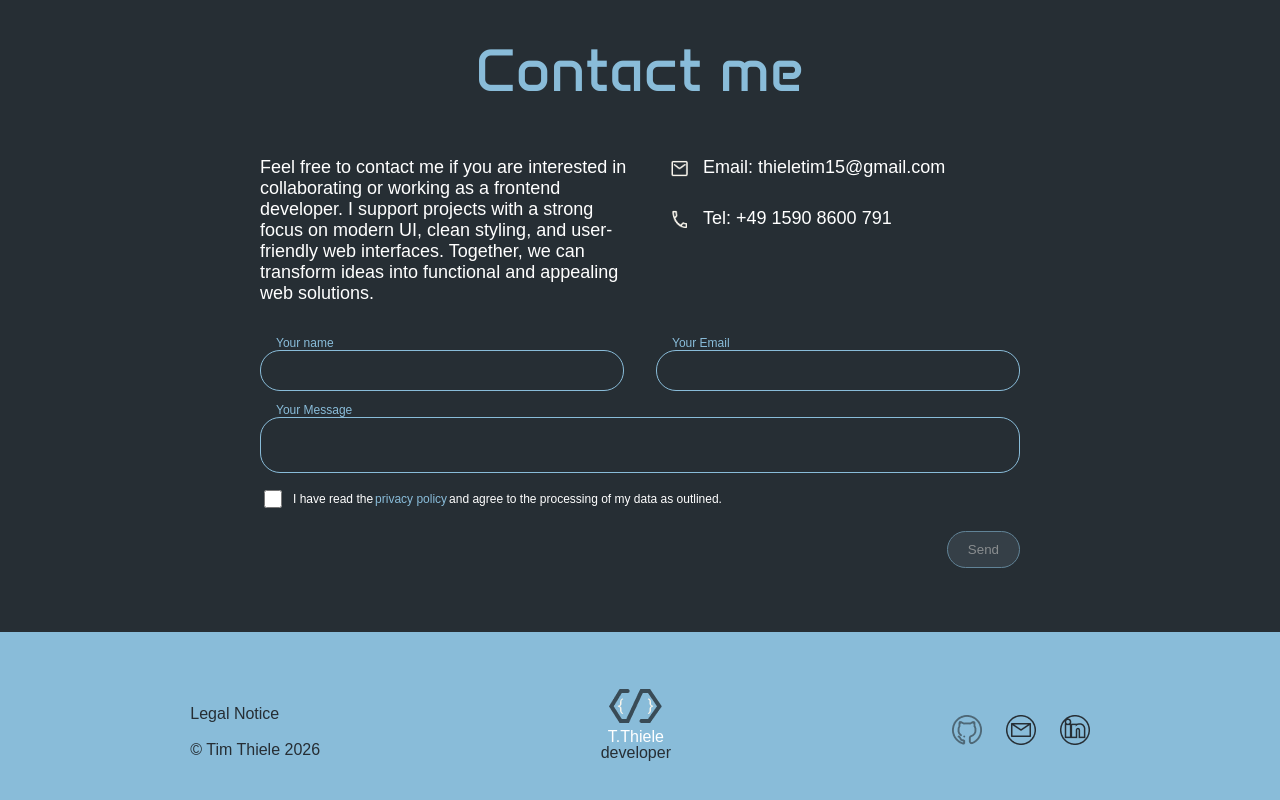
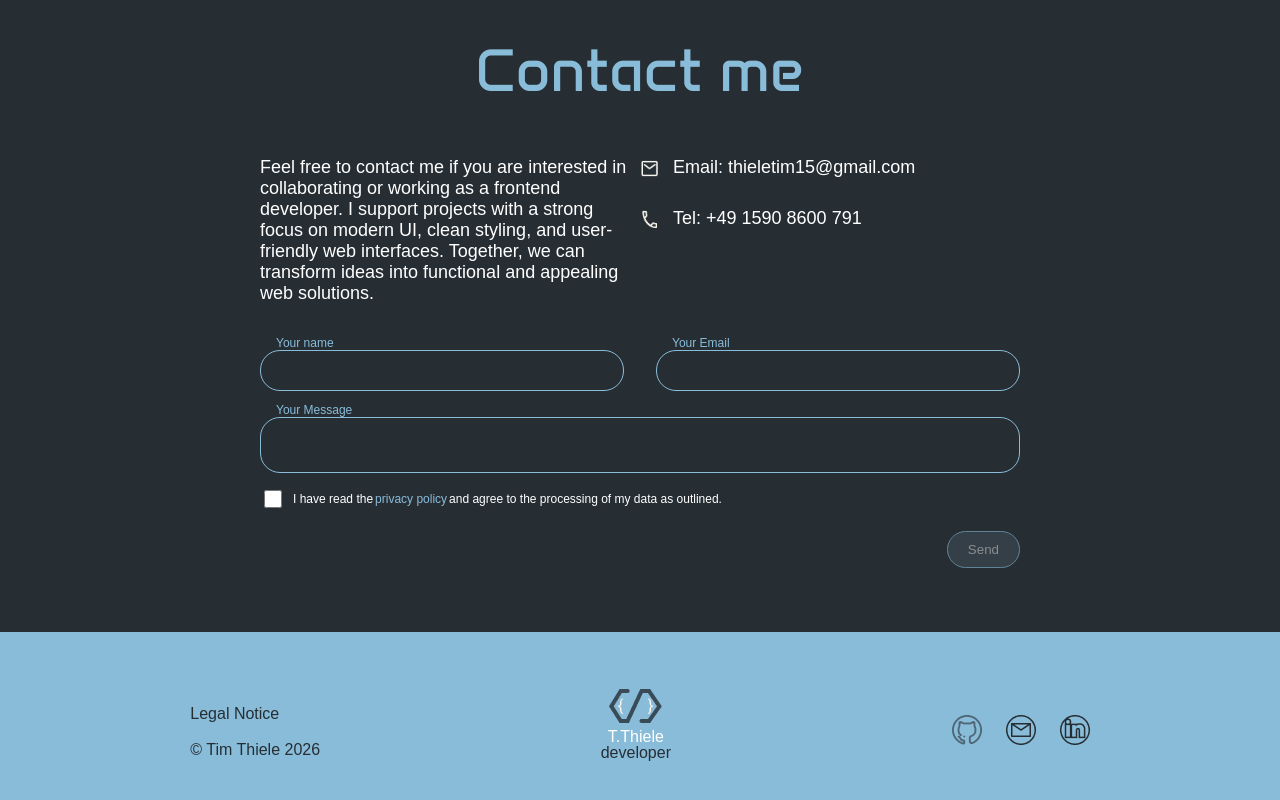
Before and after one commit to Greedrache/Portfolio, an Angular app: page / in a window 1280 px wide. Shown: the part 2415-3215 px from the top of the page. Built offline with nearby package versions, Linux system fonts and the light colour scheme.

Commit message:
bugs behoben

```diff
--- a/src/app/contact-me-section/contact-me-section.component.scss
+++ b/src/app/contact-me-section/contact-me-section.component.scss
@@ -21,6 +21,7 @@
     display: flex;
     flex-direction: column;
     gap: 30px;
+    flex-wrap: wrap;
 }
 
 .email-line,
@@ -28,7 +29,13 @@
     display: flex;
     align-items: center;
     gap: 10px;
-    white-space: nowrap;
+    flex-wrap: nowrap;
+    min-width: 0;
+}
+
+.email-line img,
+.tel-line img {
+    flex-shrink: 0;
 }
 
 .email-tel-div {
@@ -73,6 +80,9 @@ button {
     align-items: center;
     gap: 8px;
     margin-top: 10px;
+    white-space: normal;
+    overflow-wrap: break-word;
+    word-break: break-word;
 
     input[type="checkbox"] {
         width: 18px;
@@ -91,6 +101,8 @@ button {
         display: flex;
         align-items: center;
         gap: 2px;
+        flex-wrap: wrap;
+        word-break: break-word;
 
         a {
             color: #89bcd9;
@@ -115,8 +127,9 @@ button {
     width: 20px;
     height: auto;
     margin-right: 3px;
-    margin-left: 30px;
+    margin-left: 0;
     margin-bottom: -3px;
+    flex-shrink: 0;
 }
 
 .input-section {
@@ -201,6 +214,10 @@ button {
         }
     }
 
+    .email-line {
+        margin-top: 20px;
+    }
+
     .input-section {
         margin-left: 20px;
         margin-right: 20px;
--- a/src/app/footer/footer.component.html
+++ b/src/app/footer/footer.component.html
@@ -13,13 +13,13 @@
 
         <div class="footerlinks desktop-only">
             <a href="https://github.com/Greedrache"><img src="assets/img/Github button.png" alt="My Github"></a>
-            <a href="#"><img src="assets/img/Mail.png" alt="My Email"></a>
+            <a href="mailto:thieletim15@gmail.com"><img src="assets/img/Mail.png" alt="My Email"></a>
             <a href="#"><img src="assets/img/Vector.png" alt="My LinkedIn"></a>
         </div>
 
         <div class="footerlinks mobile-only">
             <a href="https://github.com/Greedrache"><img src="assets/img/github-white.png" alt="My Github"></a>
-            <a href="#"><img src="assets/img/email-white.png" alt="My Email"></a>
+            <a href="mailto:thieletim15@gmail.com"><img src="assets/img/email-white.png" alt="My Email"></a>
             <a href="#"><img src="assets/img/linkin-white.png" alt="My LinkedIn"></a>
         </div>
     </div>
--- a/src/app/legal-notice/legal-notice.component.scss
+++ b/src/app/legal-notice/legal-notice.component.scss
@@ -111,6 +111,19 @@
 
         .top-bar {
             padding: 10px 15px;
+
+            .top-bar-content {
+                gap: 15px;
+            }
+        }
+
+        .back-button {
+            display: flex;
+            flex-direction: column;
+            align-items: center;
+            gap: 5px;
+            padding: 8px 12px;
+            font-size: 14px;
         }
 
         h1 {
--- a/src/app/start-section/start-section.component.html
+++ b/src/app/start-section/start-section.component.html
@@ -17,7 +17,7 @@
     <div class="mobile-menu" [class.open]="menuOpen">
         <button class="close-menu" (click)="toggleMenu()">&times;</button>
         <a href="https://github.com/Greedrache" (click)="toggleMenu()"><img src="assets/img/Github button-light.png" alt="My Github"> GitHub</a>
-        <a href="#" (click)="toggleMenu()"><img src="assets/img/Mail-light.png" alt="My Email"> Email</a>
+        <a href="mailto:thieletim15@gmail.com" (click)="toggleMenu()"><img src="assets/img/Mail-light.png" alt="My Email"> Email</a>
         <a href="#" (click)="toggleMenu()"><img src="assets/img/linkin-light.png" alt="My LinkedIn"> LinkedIn</a>
         <div class="language-buttons">
             <button class="lang-btn" [class.active]="currentLang === 'en'" (click)="setLanguage('en')">EN</button>
@@ -39,7 +39,7 @@
             </div>
             <div class="social-icons">
                 <a href="https://github.com/Greedrache"><img src="assets/img/Github button-light.png" alt="My Github"></a>
-                <a href="#"><img src="assets/img/Mail-light.png" alt="My Email"></a>
+                <a href="mailto:thieletim15@gmail.com"><img src="assets/img/Mail-light.png" alt="My Email"></a>
                 <a href="#"><img src="assets/img/linkin-light.png" alt="My LinkedIn"></a>
             </div>
         </div>
--- a/src/app/start-section/start-section.component.scss
+++ b/src/app/start-section/start-section.component.scss
@@ -264,6 +264,8 @@ section {
         flex-direction: column;
         align-items: center;
         padding-top: 80px;
+        width: 100%;
+        max-width: 100%;
     }
 
     section {
```
